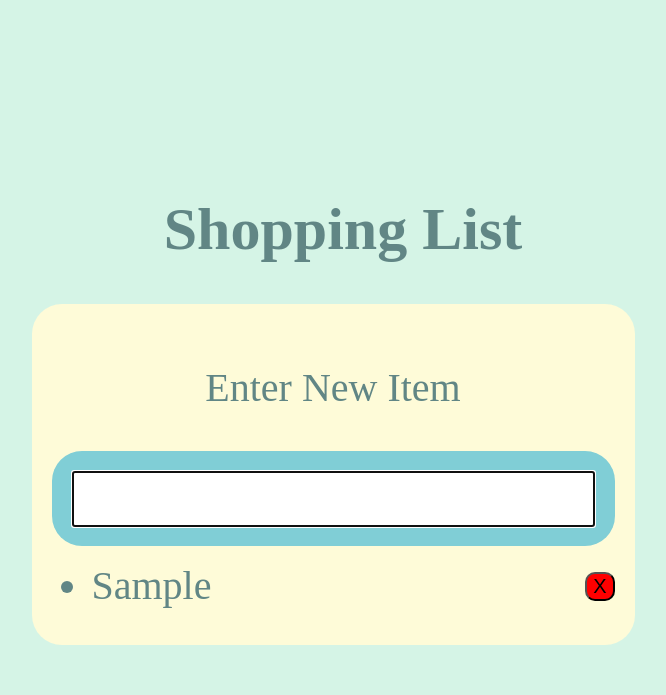
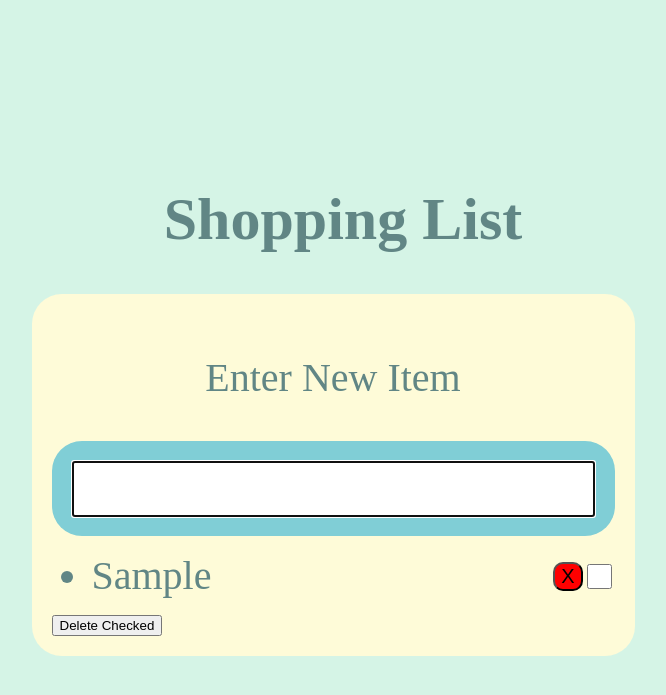
Before and after one commit to ravenstudios/flask_shopping_list, a Flask app: page / in a window 1280 px wide. Shown: the top 695 px of the page, without its empty margins (307-973 px from the left). Run offline with Flask 3, Linux system fonts and the light colour scheme; tables that the repository leaves empty hold one stand-in row (values such as "Sample post").

Commit message:
Added checkbox and can delete multiple items

```diff
--- a/app.py
+++ b/app.py
@@ -46,12 +46,19 @@ def delete():
     return redirect("/")
 
 
+@app.route('/delete-multiple-items', methods = ['POST'])
+def delete_mul_itmes():
+    for id in request.json["data"]:
+        Shopping_list.query.filter_by(_id=id).delete()
+    db.session.commit()
+    return redirect("/")
+
 
 if __name__ == "__main__":
 
 
     with app.app_context():
         db.create_all()
-    # app.run(debug=True)
-    from waitress import serve
-    serve(app, host="0.0.0.0", port=5000)
+    app.run(debug=True)
+    # from waitress import serve
+    # serve(app, host="0.0.0.0", port=5000)
--- a/static/js.js
+++ b/static/js.js
@@ -16,6 +16,28 @@ $(()=> {
     $(".del-button").click((e)=>{
       delItem(e.currentTarget.id)
     })
+
+    $("#del-checked-button").click(()=>{
+      let checkedObjects = []
+      $(".delete-item-checkbox").each((index, obj)=>{
+        let x = $(obj);
+        if ($(obj)[0].checked){
+          checkedObjects.push(obj.id)
+        }
+      });
+      console.log(checkedObjects);
+      fetch("/delete-multiple-items", {
+      method: "POST",
+      body: JSON.stringify({
+        data: checkedObjects
+      }),
+      headers: {
+        "Content-type": "application/json; charset=UTF-8"
+      }
+    }).then(()=>{location.reload()})
+    });
+
+
 });
 
 function addNewItem() {
@@ -49,3 +71,7 @@ function delItem(id) {
 }).then(()=>{location.reload()})
 
 }
+
+function deleteAll(){
+
+}
--- a/static/style.css
+++ b/static/style.css
@@ -72,3 +72,16 @@ body {
   height: 50px;
   font-size: 40px;
 }
+
+.delete-item-checkbox{
+  float:right;
+  height: 25px;
+  width: 25px;
+  float:right;
+  margin-top: 12px;
+  font-size: 20px;
+  background-color: red;
+  color:black;
+  border-radius: 10px;
+
+}
--- a/templates/shopping_list.html
+++ b/templates/shopping_list.html
@@ -10,10 +10,15 @@
   <ul>
   {% for item in shopping_list %}
       <li class="list-item">{{ item.item }}
-        <button id="{{ item._id }}" type="button" class="del-button">X</button>
+        <span>
+          <input id="{{ item._id }}" type="checkbox" class="delete-item-checkbox">
+          <button id="{{ item._id }}" type="button" class="del-button">X</button>
+        </span>
+
       </li>
 
   {% endfor %}
   </ul>
+  <button  id="del-checked-button"type="button" class="del-checked-button">Delete Checked</button>
 </div>
 {% endblock %}
```
